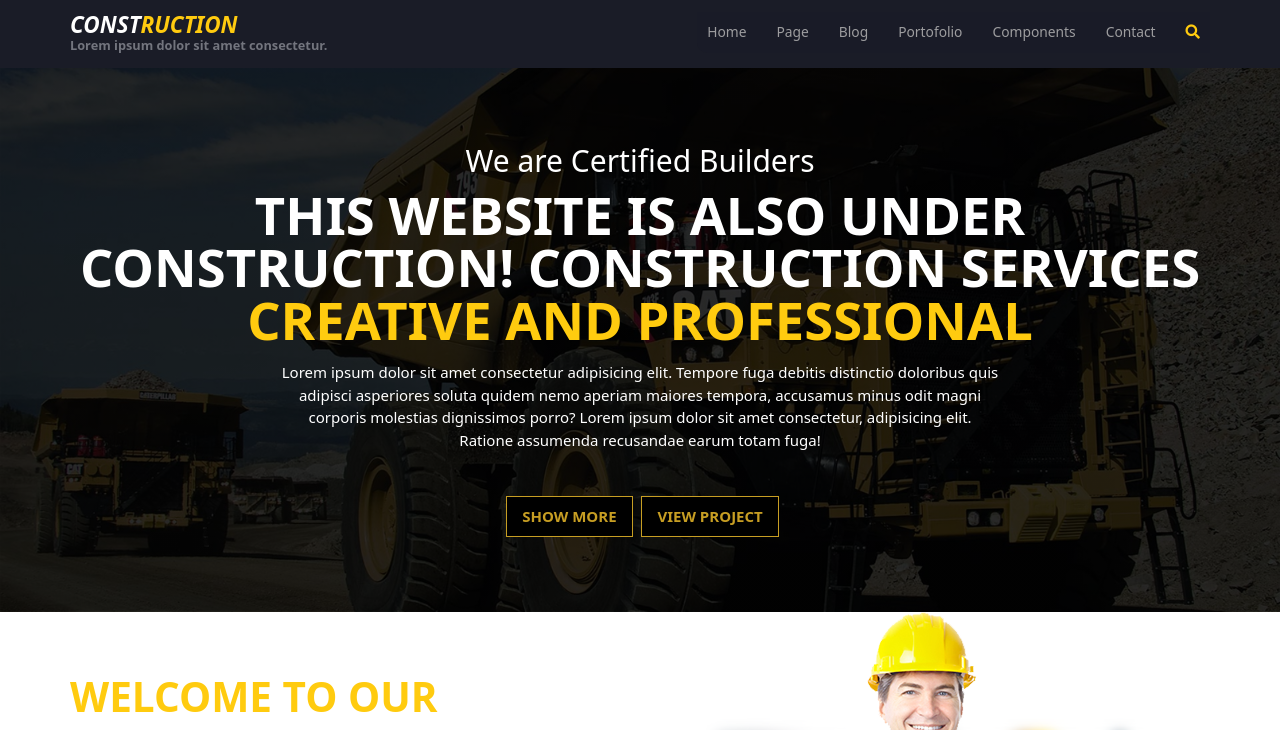
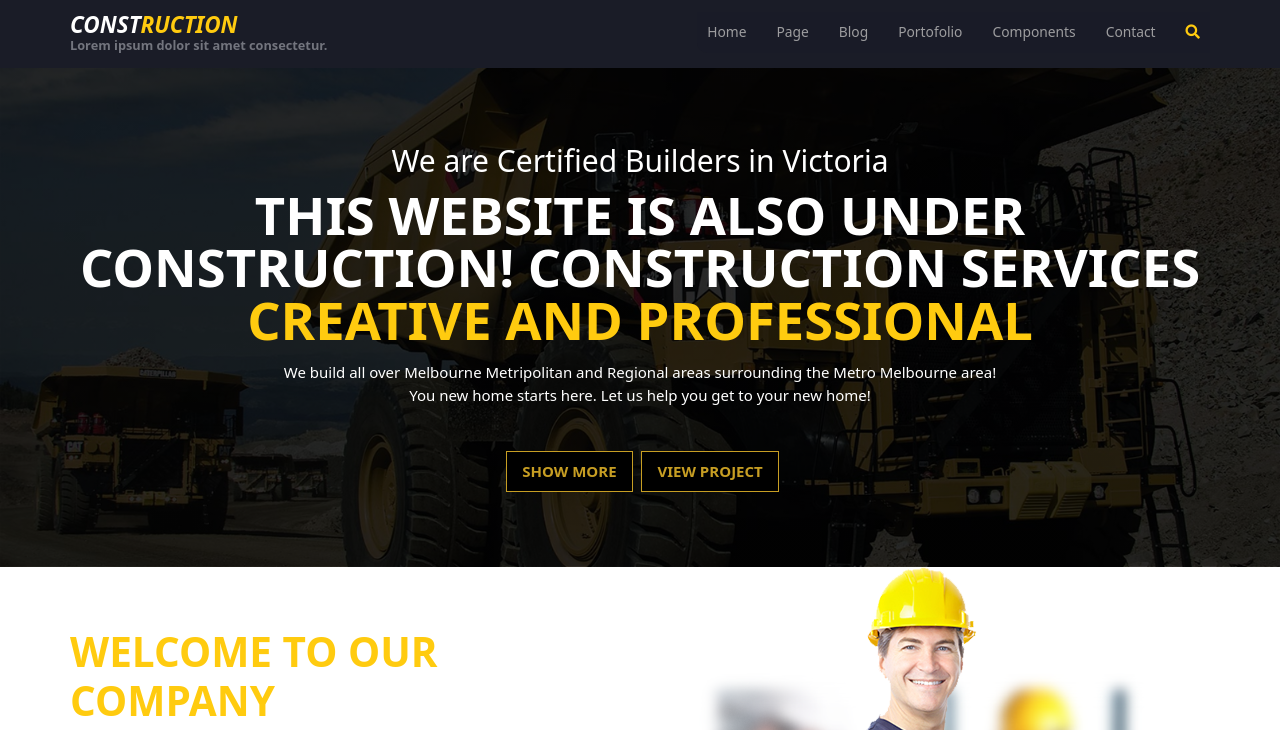
Before and after one commit to gch-au/gch, a plain HTML site: page index.html in a window 1280 px wide. Shown: the part 40-770 px from the top of the page. Drawn offline with Linux system fonts and the light colour scheme.

Commit message:
Update index.html

```diff
--- a/index.html
+++ b/index.html
@@ -53,10 +53,10 @@
         </header>
         <article>
         <div class="container">
-            <h1> We are Certified Builders</h1>
+            <h1> We are Certified Builders in Victoria</h1>
             <h2>THIS WEBSITE IS ALSO UNDER CONSTRUCTION! Construction services<br>
             <span>Creative AND professional</span></h2>
-            <p>Lorem ipsum dolor sit amet consectetur adipisicing elit. Tempore fuga debitis distinctio doloribus quis adipisci asperiores soluta quidem nemo aperiam maiores tempora, accusamus minus odit magni corporis molestias dignissimos porro? Lorem ipsum dolor sit amet consectetur, adipisicing elit. Ratione assumenda recusandae earum totam fuga!</p>
+            <p>We build all over Melbourne Metripolitan and Regional areas surrounding the Metro Melbourne area! You new home starts here. Let us help you get to your new home!</p>
             <a href="#">Show More</a>
             <a href="#">view project</a>
         </div>
```
